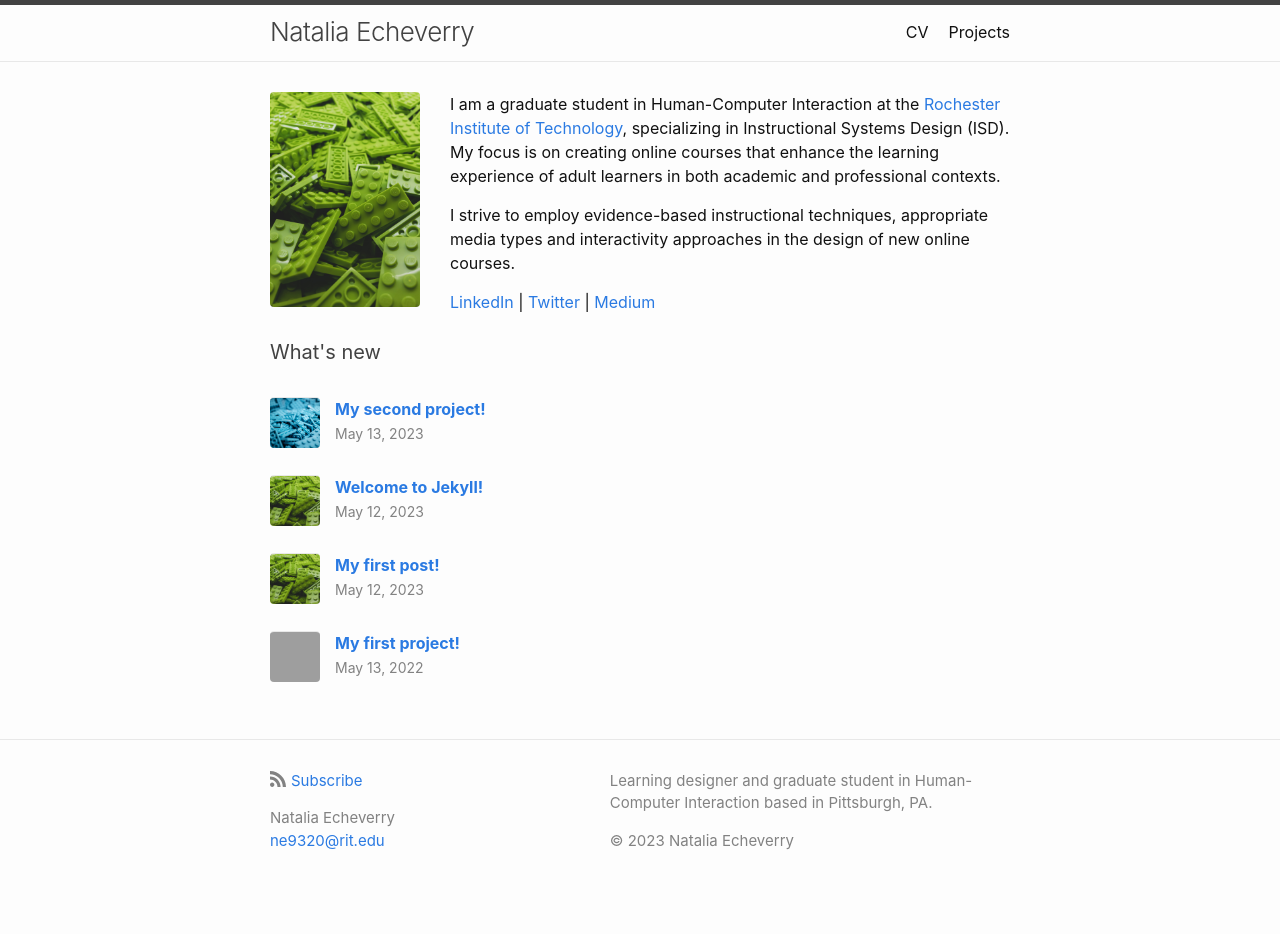
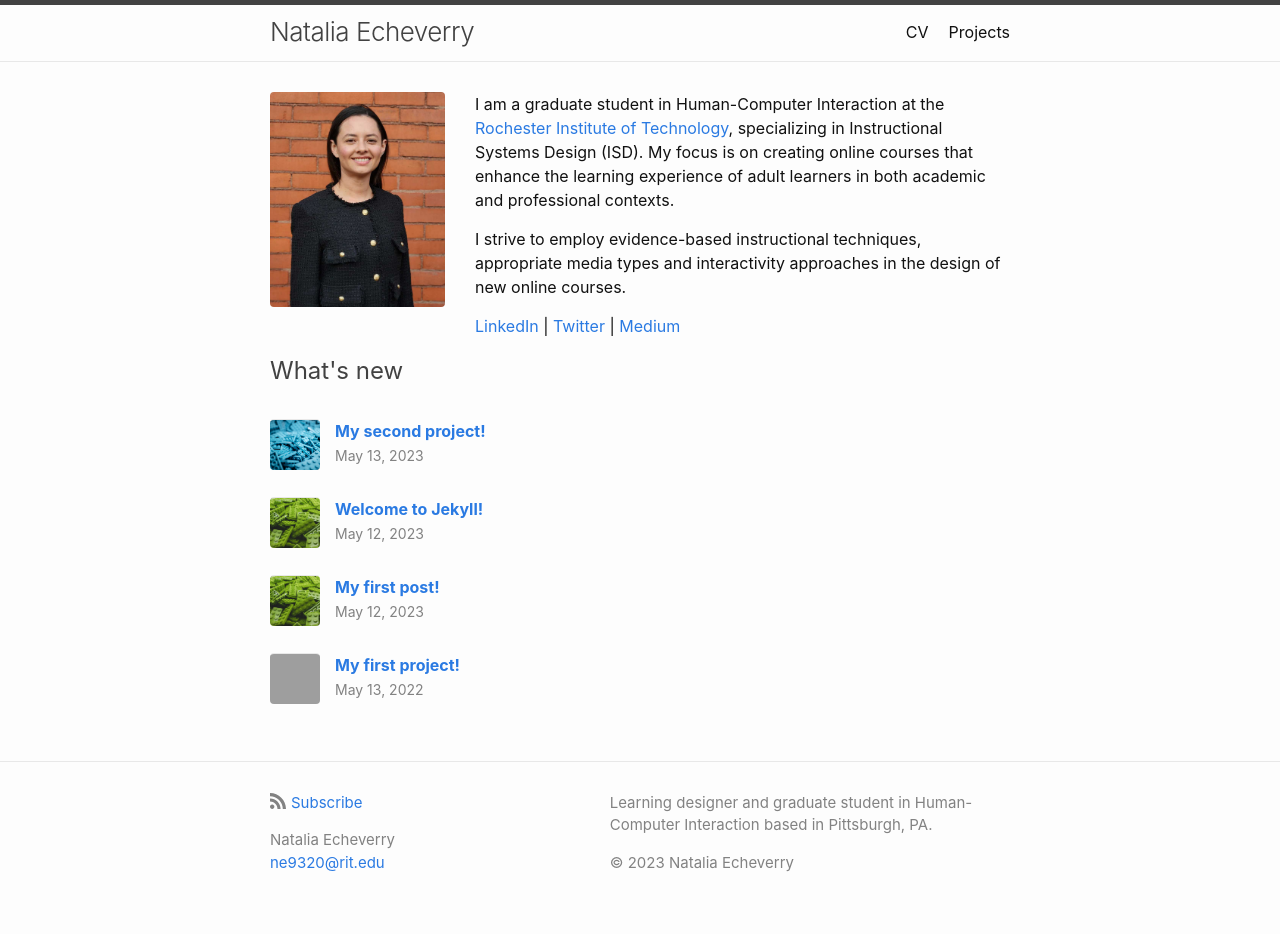
Before and after one commit to verrynatalia/verrynatalia, a Jekyll site: the page built from index.markdown, in a window 1280 px wide. Built offline with Jekyll 4.4.1, drawn with Linux system fonts in a browser that asks for light colours; some web fonts are replaced; before the commit the page ends 912 px from its top, so only the background shows below that; grey boxes are pictures that could not be loaded.

Commit message:
new profile picture

```diff
--- a/_layouts/home.html
+++ b/_layouts/home.html
@@ -8,7 +8,7 @@ layout: default
   {%- endif -%}
 
   <div>
-    {%- assign profileImage = "/assets/images/default-greg-rosenke.jpg" -%}
+    {%- assign profileImage = "/assets/images/profile_picture.jpg" -%}
       <img src="{{- profileImage | relative_url -}}" alt="" class="profile-image">
 </div>
 
--- a/_sass/minima/_layout.scss
+++ b/_sass/minima/_layout.scss
@@ -183,7 +183,7 @@
 }
 
 .post-list-heading {
-  @include relative-font-size(1.25);
+  @include relative-font-size(1.5);
   margin-bottom: $spacing-unit;
   color: $grey-color-dark;
 }
@@ -256,7 +256,7 @@
 }
 
 .profile-image {
-  width: 150px;
+  width: 175px;
   height: 215px;
   object-fit: cover;
   margin-right: $spacing-unit;
```
Also changed, not shown: assets/images/profile_picture.jpg (added).
